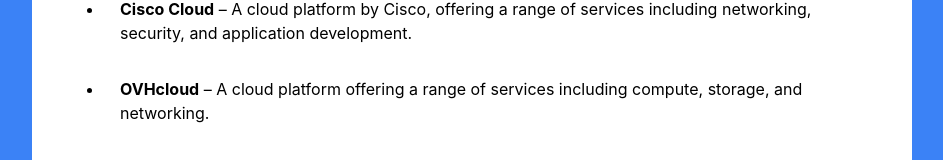
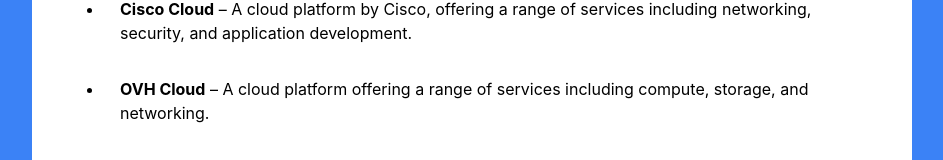
Before and after one commit to kadosh-3rd/virtua, a React (Vite) app: page /#/companies in a window 1280 px wide. Shown: the part 1355-1515 px from the top of the page, without its empty margins (168-1111 px from the left). Built offline with nearby package versions, Linux system fonts and the light colour scheme.

Commit message:
Success (1)

```diff
--- a/src/pages/VirtualCompanies.jsx
+++ b/src/pages/VirtualCompanies.jsx
@@ -61,7 +61,7 @@
 							application development.
 						</li>
 						<li className='p-4'>
-							<strong>OVHcloud</strong> – A cloud platform offering a range of
+							<strong>OVH Cloud</strong> – A cloud platform offering a range of
 							services including compute, storage, and networking.
 						</li>
 						<li className='p-4'>
```
